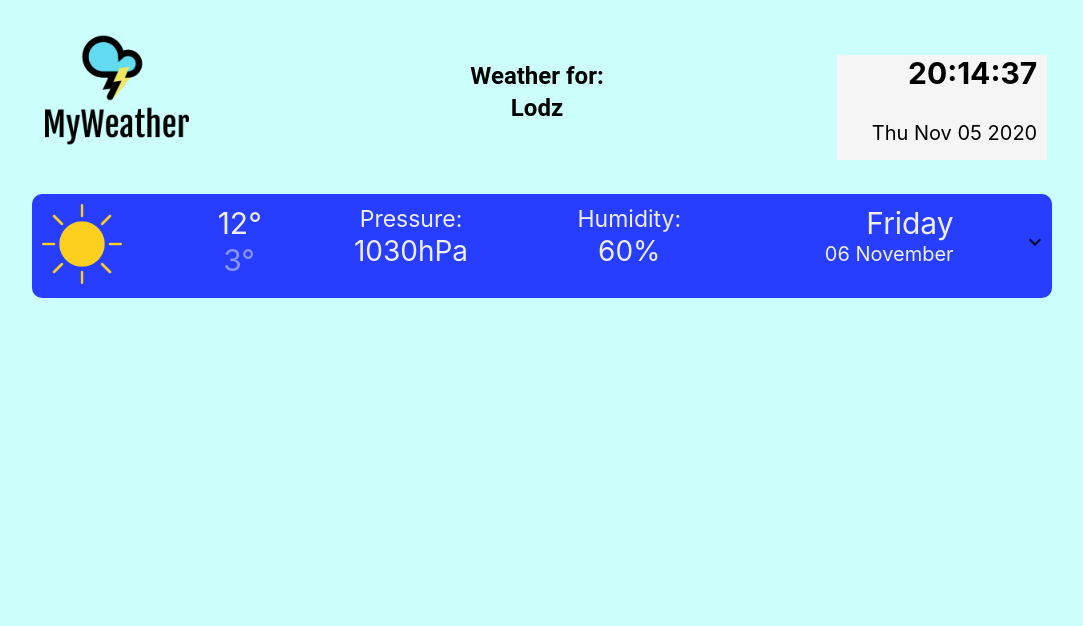
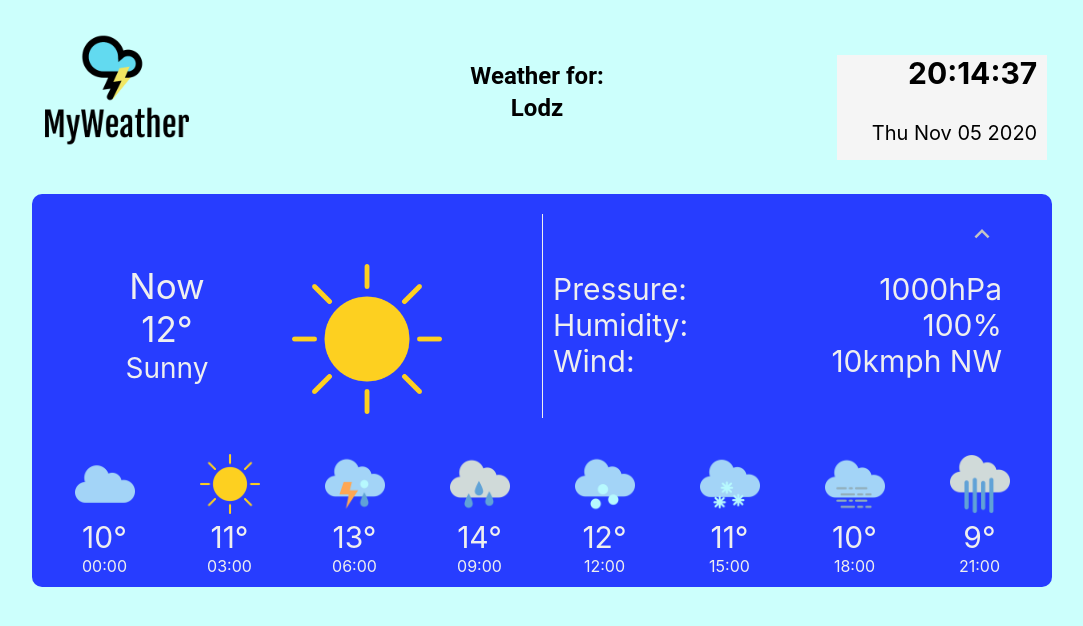
Before and after one commit to KrzysztofMoszczynski/weather-forecast, a React (Create React App) app: page /mainweather in a window 1280 px wide. Both pictures are taken after a click on the button 1132 px from the left and 242 px from the top of the page. Shown: the top 626 px of the page, without its empty margins (98-1181 px from the left). Built offline with nearby package versions, Linux system fonts and the light colour scheme.

Commit message:
Components and style done without real data

```diff
--- a/src/components/city-finder.jsx
+++ b/src/components/city-finder.jsx
@@ -21,7 +21,7 @@ const useStyles = makeStyles({
   },
 });
 
-function CityFinder() {
+function CityFinder(props) {
   const classes = useStyles();
   const [choosenCity, setCity] = useState(null);
   const [value, setValue] = useState("");
@@ -30,6 +30,11 @@ function CityFinder() {
   async function fetchCities() {
     // database daj miasta
     console.log("city fetched");
+  }
+
+  function handleSearchButtonClick() {
+    chooseCity();
+    props.handleSearch();
   }
 
   function chooseCity() {
@@ -57,7 +62,7 @@ function CityFinder() {
         />
       </div>
       <div className={classes.searchIcon}>
-        <Button onClick={chooseCity}>
+        <Button onClick={handleSearchButtonClick}>
           <SearchIcon />
         </Button>
       </div>
--- a/src/components/day-window.jsx
+++ b/src/components/day-window.jsx
@@ -1,6 +1,6 @@
 import React, { useState, useEffect } from "react";
 import Grid from "@material-ui/core/Grid";
-import Button from "@material-ui/core/Button";
+import IconButton from "@material-ui/core/IconButton";
 import { makeStyles } from "@material-ui/core";
 import SunIcon from "../assets/images/sun.png";
 import CloudIcon from "../assets/images/cloud.png";
@@ -12,9 +12,10 @@ import CloudsAndSunIcon from "../assets/images/clouds-and-sun.png";
 import FogIcon from "../assets/images/fog.png";
 import SnowIcon from "../assets/images/snow.png";
 import ExpandMoreIcon from "@material-ui/icons/ExpandMore";
+import { Rotate90DegreesCcw } from "@material-ui/icons";
 
 const useStyles = makeStyles({
-  smallContainer: {
+  container: {
     backgroundColor: "#273DFF",
     color: "#EFEFEF",
     padding: 10,
@@ -26,13 +27,48 @@ const useStyles = makeStyles({
       margin: 1,
     },
   },
+  topContainer: {
+    marginTop: 10,
+    marginBottom: 20,
+  },
+  leftTopContainer: {
+    marginTop: 50,
+  },
+  rightTopContainer: {
+    fontSize: 30,
+    paddingRight: 40,
+    paddingLeft: 10,
+    borderLeft: "solid",
+    borderWidth: 1,
+  },
+  sectionsAlignment: {
+    marginTop: 17,
+  },
+  rightTopValues: {
+    textAlign: "right",
+  },
+  weatherBar: {
+    textAlign: "center",
+  },
   avgIcon: {
     width: 80,
     height: 80,
   },
+  bigIcon: {
+    width: 150,
+    height: 150,
+  },
+  smallIcon: {
+    width: 60,
+    height: 60,
+  },
   minMaxTemp: {
     textAlign: "right",
     fontSize: 30,
+  },
+  currentTemp: {
+    fontSize: 35,
+    textAlign: "center",
   },
   minTemp: {
     opacity: "50%",
@@ -41,41 +77,200 @@ const useStyles = makeStyles({
     textAlign: "center",
     fontSize: 23,
   },
+  specificTemperature: {
+    fontSize: 30,
+  },
   avgPressureHumidityValue: {
     fontSize: 28,
   },
   dateUnderDay: {
     fontSize: 20,
   },
+  expandButton: {
+    textAlign: "center",
+    marginTop: 22,
+    width: 40,
+    height: 40,
+  },
+  foldButton: {
+    float: "right",
+    width: 40,
+    height: 40,
+  },
   expandIcon: {
-    fontSize: 45,
-    textAlign: "center",
-    marginTop: 20,
+    fontSize: 30,
+    color: "#C4C4C4",
+  },
+  foldIcon: {
+    fontSize: 30,
+    color: "#C4C4C4",
+    transform: "rotate(180deg)",
   },
 });
 
 function DayWindow() {
   const classes = useStyles();
+  const [isExpanded, setIsExpanded] = useState(false);
   const [avgIcon, setAvgIcon] = useState(null);
+  const [currentWeatherIcon, setcurrentWeatherIcon] = useState(null);
   const [minTemp, setMinTemp] = useState("");
   const [maxTemp, setMaxTemp] = useState("");
   const [avgPressure, setAvgPressure] = useState("");
   const [avgHumidity, setAvgHumidity] = useState("");
+  const [tempList, setTempList] = useState(null);
+  const [tempIconsList, setTempIconsList] = useState(null);
 
   async function fetch() {
-    setAvgIcon(SunIcon);
+    setAvgIcon(CloudIcon);
+    setcurrentWeatherIcon(SunIcon);
     setMinTemp(3 + "°");
     setMaxTemp(12 + "°");
     setAvgPressure(1030 + "hPa");
     setAvgHumidity(60 + "%");
   }
 
+  async function fetchTemperatures() {
+    let _tempList = [
+      10 + "°",
+      11 + "°",
+      13 + "°",
+      14 + "°",
+      12 + "°",
+      11 + "°",
+      10 + "°",
+      9 + "°",
+    ];
+    let _tempIconsList = [
+      CloudIcon,
+      SunIcon,
+      StormIcon,
+      RainIcon,
+      HailIcon,
+      SnowIcon,
+      FogIcon,
+      HeavyRainIcon,
+    ];
+    setTempList(_tempList);
+    setTempIconsList(_tempIconsList);
+  }
+
+  function handleExpandButton() {
+    if (isExpanded) setIsExpanded(false);
+    else setIsExpanded(true);
+    console.log(isExpanded);
+  }
+
   useEffect(() => {
     fetch();
+    fetchTemperatures();
   }, []);
 
+  if (isExpanded) {
     return (
-    <div className={classes.smallContainer}>
+      <div className={classes.container}>
+        <Grid container direction='column' spacing={2}>
+          <Grid item container className={classes.topContainer}>
+            <Grid item container xs={6} className={classes.leftTopContainer}>
+              <Grid item xs className={classes.currentTemp}>
+                <p>Now</p>
+                <p>12°</p>
+                <p className={classes.avgPressureHumidityValue}>Sunny</p>
+              </Grid>
+              <Grid item xs>
+                <img src={currentWeatherIcon} className={classes.bigIcon} />
+              </Grid>
+            </Grid>
+            <Grid
+              item
+              container
+              xs={6}
+              direction='column'
+              className={classes.rightTopContainer}
+            >
+              <Grid item>
+                <IconButton
+                  className={classes.foldButton}
+                  onClick={handleExpandButton}
+                >
+                  <ExpandMoreIcon className={classes.foldIcon} />
+                </IconButton>
+              </Grid>
+              <Grid item container className={classes.sectionsAlignment}>
+                <Grid item xs>
+                  Pressure:
+                </Grid>
+                <Grid item xs className={classes.rightTopValues}>
+                  1000hPa
+                </Grid>
+              </Grid>
+              <Grid item container>
+                <Grid item xs>
+                  Humidity:
+                </Grid>
+                <Grid item xs className={classes.rightTopValues}>
+                  100%
+                </Grid>
+              </Grid>
+              <Grid item container>
+                <Grid item xs>
+                  Wind:
+                </Grid>
+                <Grid item xs className={classes.rightTopValues}>
+                  10kmph NW
+                </Grid>
+              </Grid>
+            </Grid>
+          </Grid>
+          {tempList.length == 8 && (
+            <Grid item container className={classes.weatherBar}>
+              <Grid item xs>
+                <img src={tempIconsList[0]} className={classes.smallIcon} />
+                <p className={classes.specificTemperature}>{tempList[0]}</p>
+                <p>00:00</p>
+              </Grid>
+              <Grid item xs>
+                <img src={tempIconsList[1]} className={classes.smallIcon} />
+                <p className={classes.specificTemperature}>{tempList[1]}</p>
+                <p>03:00</p>
+              </Grid>
+              <Grid item xs>
+                <img src={tempIconsList[2]} className={classes.smallIcon} />
+                <p className={classes.specificTemperature}>{tempList[2]}</p>
+                <p>06:00</p>
+              </Grid>
+              <Grid item xs>
+                <img src={tempIconsList[3]} className={classes.smallIcon} />
+                <p className={classes.specificTemperature}>{tempList[3]}</p>
+                <p>09:00</p>
+              </Grid>
+              <Grid item xs>
+                <img src={tempIconsList[4]} className={classes.smallIcon} />
+                <p className={classes.specificTemperature}>{tempList[4]}</p>
+                <p>12:00</p>
+              </Grid>
+              <Grid item xs>
+                <img src={tempIconsList[5]} className={classes.smallIcon} />
+                <p className={classes.specificTemperature}>{tempList[5]}</p>
+                <p>15:00</p>
+              </Grid>
+              <Grid item xs>
+                <img src={tempIconsList[6]} className={classes.smallIcon} />
+                <p className={classes.specificTemperature}>{tempList[6]}</p>
+                <p>18:00</p>
+              </Grid>
+              <Grid item xs>
+                <img src={tempIconsList[7]} className={classes.smallIcon} />
+                <p className={classes.specificTemperature}>{tempList[7]}</p>
+                <p>21:00</p>
+              </Grid>
+            </Grid>
+          )}
+        </Grid>
+      </div>
+    );
+  } else {
+    return (
+      <div className={classes.container}>
         <Grid container spacing={6}>
           <Grid item xs={2}>
             <img src={avgIcon} className={classes.avgIcon} />
@@ -97,13 +292,17 @@ function DayWindow() {
             <p className={classes.dateUnderDay}>06 November</p>
           </Grid>
           <Grid item xs={1}>
-          <Button className={classes.expandIcon}>
-            <ExpandMoreIcon />
-          </Button>
+            <IconButton
+              className={classes.expandButton}
+              onClick={handleExpandButton}
+            >
+              <ExpandMoreIcon className={classes.expandIcon} />
+            </IconButton>
           </Grid>
         </Grid>
       </div>
     );
   }
+}
 
 export default DayWindow;
--- a/src/pages/home.jsx
+++ b/src/pages/home.jsx
@@ -12,6 +12,10 @@ const useStyles = makeStyles(theme => ({
   typeCityText: {
     marginBottom: 30,
   },
+  noCityMessage: {
+    color: "#FF0000",
+    fontSize: 15,
+  },
 }));
 
 const logo = {
@@ -25,6 +29,10 @@ function Home() {
   const classes = useStyles();
   const [cityNotFound, setCityNotFound] = useState(true);
 
+  function handleSearch() {
+    setCityNotFound(!cityNotFound);
+  }
+
   return (
     <div className={classes.pageStyle}>
       <img
@@ -36,8 +44,14 @@ function Home() {
       <Typography variant='h5' className={classes.typeCityText}>
         Type the city you want to check the weather for:
       </Typography>
-      <CityFinder />
+      <CityFinder handleSearch={handleSearch} />
       {cityNotFound && <Link to='/mainweather'>Dowiedz się więcej</Link>}
+      {cityNotFound && (
+        <div className={classes.noCityMessage}>
+          <p>Ooops... it seems like we don't have your city in database.</p>
+          <p>Try another city or check if there is no typo.</p>
+        </div>
+      )}
     </div>
   );
 }
```
Also changed, not shown: src/api/openWeatherMap.js (added, +7 -0 lines). Lines whose indentation alone changed are shown as unchanged.
